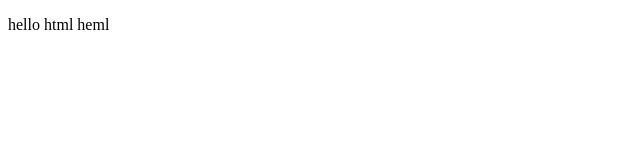
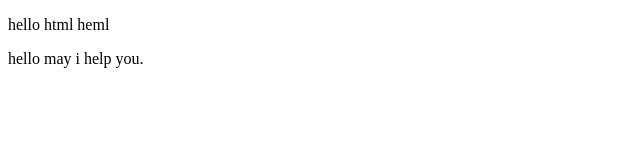
Before and after one commit to Trouble-finder/localrepo, a plain HTML site: page index.html in a window 1280 px wide. Shown: the whole page, without its empty margins (0-640 px from the left). Drawn offline with Linux system fonts and the light colour scheme.

Commit message:
added feature

```diff
--- a/index.html
+++ b/index.html
@@ -8,5 +8,6 @@
 <body>
   <p>hello html heml
   </p>
+  <p>hello may i help you.</p>
 </body>
 </html>
```
